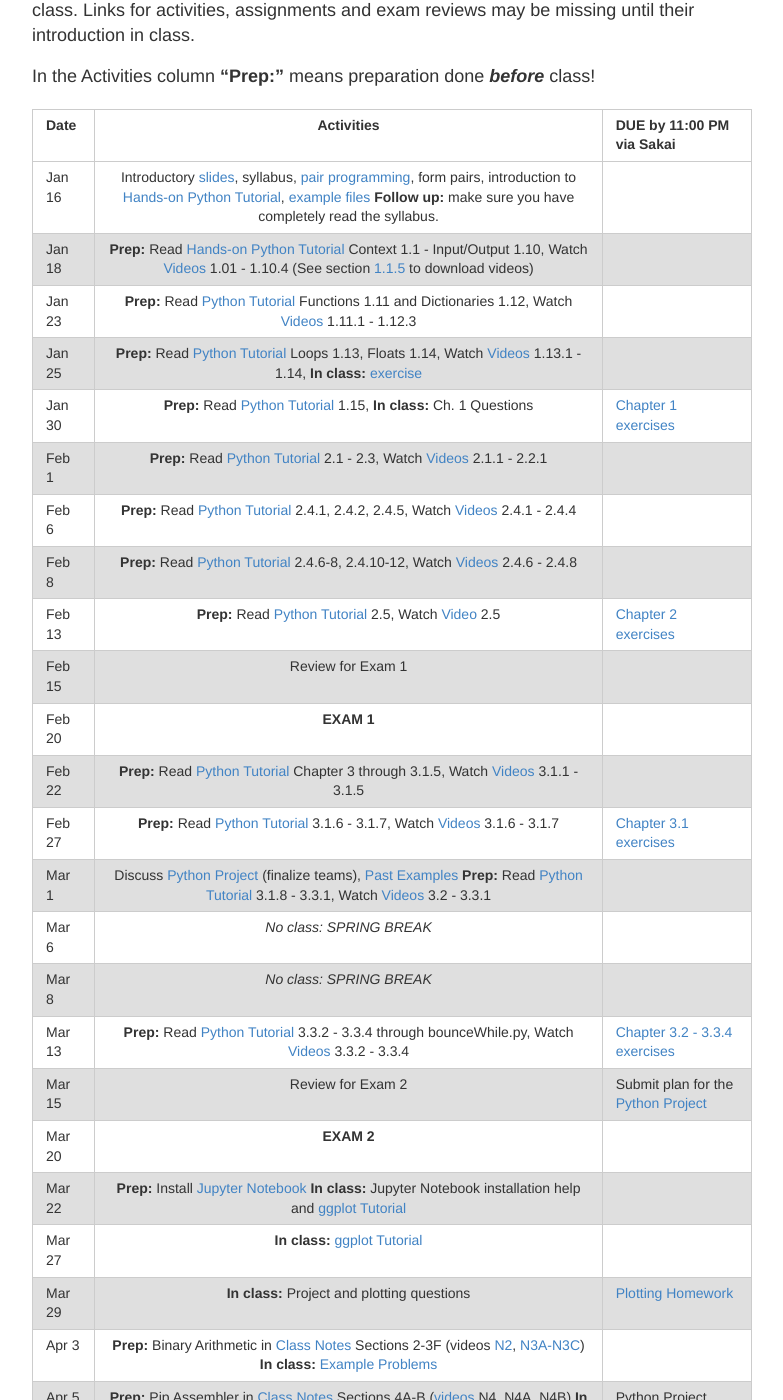
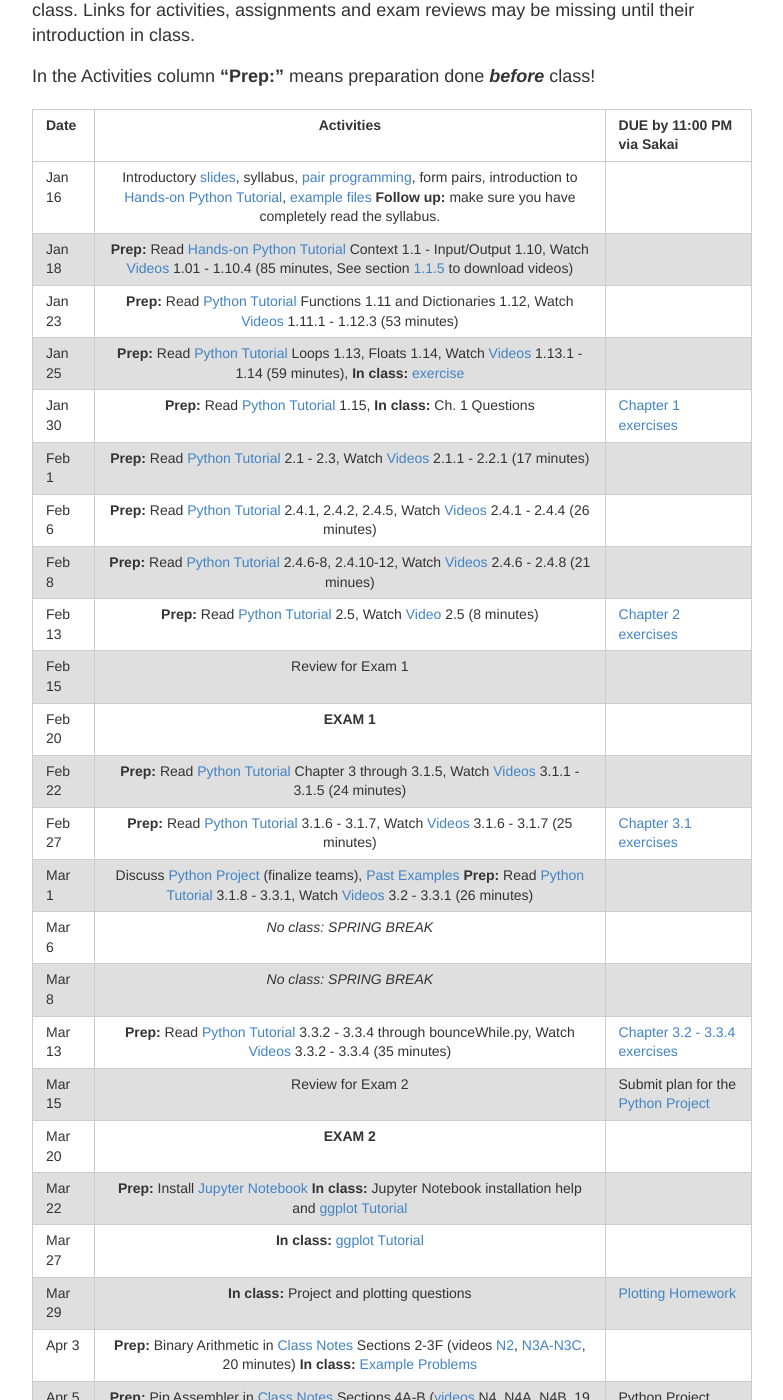
Before and after one commit to hwheeler01/comp150, a Jekyll site: the page built from syllabus.md, in a window 1280 px wide and 1400 px high, scrolled down 5132 px. Shown: the whole window, without its empty margins (248-1031 px from the left). Built offline with Jekyll 4.4.1, drawn with Linux system fonts in a browser that asks for light colours; some of the changed text lies outside the part shown.

Commit message:
add video runtimes

```diff
--- a/syllabus.md
+++ b/syllabus.md
@@ -206,33 +206,33 @@ In the Activities column **"Prep:"** means preparation done ***before*** class!
 | **Date**      | **Activities**    | **DUE by 11:00 PM via Sakai** |
 | ------------- |:-------------:| :-----|
 |Jan 16|Introductory <a href="{{ site.baseurl }}/intro-lecture.pdf">slides</a>, syllabus, <a href="{{ site.baseurl }}/pairprogram">pair programming</a>, form pairs, introduction to <a target="_blank" href="http://anh.cs.luc.edu/python/hands-on/3.1/index.html">Hands-on Python Tutorial</a>, <a href="http://anh.cs.luc.edu/python/hands-on/3.1/examples.zip">example files</a> **Follow up:** make sure you have completely read the syllabus.|
-|Jan 18|**Prep:** Read [Hands-on Python Tutorial](http://anh.cs.luc.edu/python/hands-on/3.1/handsonHtml/index.html) Context 1.1 - Input/Output 1.10, Watch [Videos](https://drive.google.com/drive/folders/0B5WvvnDHeaIYWkUxRWYxMExDeW8) 1.01 - 1.10.4 (See section [1.1.5](http://anh.cs.luc.edu/python/hands-on/3.1/handsonHtml/context.html#using-the-tutorial-text-and-video) to download videos)|
-|Jan 23|**Prep:** Read [Python Tutorial](http://anh.cs.luc.edu/python/hands-on/3.1/handsonHtml/index.html) Functions 1.11 and Dictionaries 1.12, Watch [Videos](https://drive.google.com/drive/folders/0B5WvvnDHeaIYWkUxRWYxMExDeW8) 1.11.1 - 1.12.3|
-|Jan 25|**Prep:** Read [Python Tutorial](http://anh.cs.luc.edu/python/hands-on/3.1/handsonHtml/index.html) Loops 1.13, Floats 1.14, Watch [Videos](https://drive.google.com/drive/folders/0B5WvvnDHeaIYWkUxRWYxMExDeW8) 1.13.1 - 1.14, **In class:** <a href="{{ site.baseurl }}/playComputer_loopy.rtf">exercise</a> |
+|Jan 18|**Prep:** Read [Hands-on Python Tutorial](http://anh.cs.luc.edu/python/hands-on/3.1/handsonHtml/index.html) Context 1.1 - Input/Output 1.10, Watch [Videos](https://drive.google.com/drive/folders/0B5WvvnDHeaIYWkUxRWYxMExDeW8) 1.01 - 1.10.4 (85 minutes, See section [1.1.5](http://anh.cs.luc.edu/python/hands-on/3.1/handsonHtml/context.html#using-the-tutorial-text-and-video) to download videos)|
+|Jan 23|**Prep:** Read [Python Tutorial](http://anh.cs.luc.edu/python/hands-on/3.1/handsonHtml/index.html) Functions 1.11 and Dictionaries 1.12, Watch [Videos](https://drive.google.com/drive/folders/0B5WvvnDHeaIYWkUxRWYxMExDeW8) 1.11.1 - 1.12.3 (53 minutes)|
+|Jan 25|**Prep:** Read [Python Tutorial](http://anh.cs.luc.edu/python/hands-on/3.1/handsonHtml/index.html) Loops 1.13, Floats 1.14, Watch [Videos](https://drive.google.com/drive/folders/0B5WvvnDHeaIYWkUxRWYxMExDeW8) 1.13.1 - 1.14 (59 minutes), **In class:** <a href="{{ site.baseurl }}/playComputer_loopy.rtf">exercise</a> |
 |Jan 30|**Prep:** Read [Python Tutorial](http://anh.cs.luc.edu/python/hands-on/3.1/handsonHtml/index.html) 1.15, **In class:** Ch. 1 Questions |<a href="http://hwheeler01.github.io/comp150/HW/CheckOnTutorial-1.html">Chapter 1 exercises</a>|
-|Feb 1|**Prep:** Read [Python Tutorial](http://anh.cs.luc.edu/python/hands-on/3.1/handsonHtml/index.html) 2.1 - 2.3, Watch [Videos](https://drive.google.com/drive/folders/0B5WvvnDHeaIYWkUxRWYxMExDeW8) 2.1.1 - 2.2.1 | |
-|Feb 6|**Prep:** Read [Python Tutorial](http://anh.cs.luc.edu/python/hands-on/3.1/handsonHtml/index.html) 2.4.1, 2.4.2, 2.4.5, Watch [Videos](https://drive.google.com/drive/folders/0B5WvvnDHeaIYWkUxRWYxMExDeW8) 2.4.1 - 2.4.4 |
-|Feb 8|**Prep:** Read [Python Tutorial](http://anh.cs.luc.edu/python/hands-on/3.1/handsonHtml/index.html) 2.4.6-8, 2.4.10-12, Watch [Videos](https://drive.google.com/drive/folders/0B5WvvnDHeaIYWkUxRWYxMExDeW8) 2.4.6 - 2.4.8|
-|Feb 13|**Prep:** Read [Python Tutorial](http://anh.cs.luc.edu/python/hands-on/3.1/handsonHtml/index.html) 2.5, Watch [Video](https://drive.google.com/drive/folders/0B5WvvnDHeaIYWkUxRWYxMExDeW8)  2.5|<a href="http://hwheeler01.github.io/comp150/HW/CheckOnTutorial-2.html">Chapter 2 exercises</a>|
+|Feb 1|**Prep:** Read [Python Tutorial](http://anh.cs.luc.edu/python/hands-on/3.1/handsonHtml/index.html) 2.1 - 2.3, Watch [Videos](https://drive.google.com/drive/folders/0B5WvvnDHeaIYWkUxRWYxMExDeW8) 2.1.1 - 2.2.1 (17 minutes) | |
+|Feb 6|**Prep:** Read [Python Tutorial](http://anh.cs.luc.edu/python/hands-on/3.1/handsonHtml/index.html) 2.4.1, 2.4.2, 2.4.5, Watch [Videos](https://drive.google.com/drive/folders/0B5WvvnDHeaIYWkUxRWYxMExDeW8) 2.4.1 - 2.4.4 (26 minutes) |
+|Feb 8|**Prep:** Read [Python Tutorial](http://anh.cs.luc.edu/python/hands-on/3.1/handsonHtml/index.html) 2.4.6-8, 2.4.10-12, Watch [Videos](https://drive.google.com/drive/folders/0B5WvvnDHeaIYWkUxRWYxMExDeW8) 2.4.6 - 2.4.8 (21 minues)|
+|Feb 13|**Prep:** Read [Python Tutorial](http://anh.cs.luc.edu/python/hands-on/3.1/handsonHtml/index.html) 2.5, Watch [Video](https://drive.google.com/drive/folders/0B5WvvnDHeaIYWkUxRWYxMExDeW8)  2.5 (8 minutes)|<a href="http://hwheeler01.github.io/comp150/HW/CheckOnTutorial-2.html">Chapter 2 exercises</a>|
 |Feb 15|Review for Exam 1 | |
 |Feb 20|**EXAM 1** |
-|Feb 22|**Prep:** Read [Python Tutorial](http://anh.cs.luc.edu/python/hands-on/3.1/handsonHtml/index.html)  Chapter 3 through 3.1.5, Watch [Videos](https://drive.google.com/drive/folders/0B5WvvnDHeaIYWkUxRWYxMExDeW8) 3.1.1 - 3.1.5 |
-|Feb 27| **Prep:** Read [Python Tutorial](http://anh.cs.luc.edu/python/hands-on/3.1/handsonHtml/index.html) 3.1.6 - 3.1.7, Watch [Videos](https://drive.google.com/drive/folders/0B5WvvnDHeaIYWkUxRWYxMExDeW8)  3.1.6 - 3.1.7 | <a href="http://hwheeler01.github.io/comp150/HW/CheckOnTutorial-3.html">Chapter 3.1 exercises</a> |
-|Mar 1|Discuss <a href="http://hwheeler01.github.io/comp150/HW/Project.html">Python Project</a>  (finalize teams), <a href="http://hwheeler01.github.io/comp150/ClassNotes.html#Past">Past Examples</a> **Prep:** Read [Python Tutorial](http://anh.cs.luc.edu/python/hands-on/3.1/handsonHtml/index.html) 3.1.8 - 3.3.1, Watch [Videos](https://drive.google.com/drive/folders/0B5WvvnDHeaIYWkUxRWYxMExDeW8) 3.2 - 3.3.1|
+|Feb 22|**Prep:** Read [Python Tutorial](http://anh.cs.luc.edu/python/hands-on/3.1/handsonHtml/index.html)  Chapter 3 through 3.1.5, Watch [Videos](https://drive.google.com/drive/folders/0B5WvvnDHeaIYWkUxRWYxMExDeW8) 3.1.1 - 3.1.5 (24 minutes) |
+|Feb 27| **Prep:** Read [Python Tutorial](http://anh.cs.luc.edu/python/hands-on/3.1/handsonHtml/index.html) 3.1.6 - 3.1.7, Watch [Videos](https://drive.google.com/drive/folders/0B5WvvnDHeaIYWkUxRWYxMExDeW8)  3.1.6 - 3.1.7 (25 minutes) | <a href="http://hwheeler01.github.io/comp150/HW/CheckOnTutorial-3.html">Chapter 3.1 exercises</a> |
+|Mar 1|Discuss <a href="http://hwheeler01.github.io/comp150/HW/Project.html">Python Project</a>  (finalize teams), <a href="http://hwheeler01.github.io/comp150/ClassNotes.html#Past">Past Examples</a> **Prep:** Read [Python Tutorial](http://anh.cs.luc.edu/python/hands-on/3.1/handsonHtml/index.html) 3.1.8 - 3.3.1, Watch [Videos](https://drive.google.com/drive/folders/0B5WvvnDHeaIYWkUxRWYxMExDeW8) 3.2 - 3.3.1 (26 minutes)|
 |Mar 6| *No class: SPRING BREAK*|
 |Mar 8| *No class: SPRING BREAK* |
-|Mar 13|**Prep:** Read [Python Tutorial](http://anh.cs.luc.edu/python/hands-on/3.1/handsonHtml/index.html) 3.3.2 - 3.3.4 through bounceWhile.py, Watch [Videos](https://drive.google.com/drive/folders/0B5WvvnDHeaIYWkUxRWYxMExDeW8) 3.3.2 - 3.3.4|<a href="http://hwheeler01.github.io/comp150/HW/CheckOnTutorial-3.html">Chapter 3.2 - 3.3.4 exercises</a>|
+|Mar 13|**Prep:** Read [Python Tutorial](http://anh.cs.luc.edu/python/hands-on/3.1/handsonHtml/index.html) 3.3.2 - 3.3.4 through bounceWhile.py, Watch [Videos](https://drive.google.com/drive/folders/0B5WvvnDHeaIYWkUxRWYxMExDeW8) 3.3.2 - 3.3.4 (35 minutes) |<a href="http://hwheeler01.github.io/comp150/HW/CheckOnTutorial-3.html">Chapter 3.2 - 3.3.4 exercises</a>|
 |Mar 15|Review for Exam 2 |Submit plan for the <a href="http://hwheeler01.github.io/comp150/HW/Project.html">Python Project</a> |
 |Mar 20|**EXAM 2** |
 |Mar 22|**Prep:** Install <a href="http://jupyter-notebook-beginner-guide.readthedocs.io/en/latest/index.html">Jupyter Notebook</a> **In class:** Jupyter Notebook installation help and [ggplot Tutorial](http://hwheeler01.github.io/comp150/ggplot/ggplot_tutorial.html)| |
 |Mar 27|**In class:** [ggplot Tutorial](http://hwheeler01.github.io/comp150/ggplot/ggplot_tutorial.html)|
 |Mar 29|**In class:**  Project and plotting questions| <a href="http://hwheeler01.github.io/comp150/HW/Plotting_Homework.html">Plotting Homework</a>|
-|Apr 3|**Prep:** Binary Arithmetic in <a href="http://hwheeler01.github.io/comp150/ClassNotes.html">Class Notes</a> Sections 2-3F (videos [N2](https://drive.google.com/open?id=0B5WvvnDHeaIYYzYyZjRiYTMtMzgwMi00ZWZlLWE1MTMtNGM3MzgyMTk2MDk3), [N3A-N3C](https://drive.google.com/drive/folders/0B5WvvnDHeaIYYzVlNDYxMzYtNjAzMy00MDY1LWExNzUtYmFjZmFiNmFhNzhh))  **In class:** <a href="http://hwheeler01.github.io/comp150/binDecHex_practice.pdf">Example Problems</a> ||
-|Apr 5|**Prep:** Pip Assembler in <a href="http://hwheeler01.github.io/comp150/ClassNotes.html">Class Notes</a> Sections 4A-B ([videos](https://drive.google.com/drive/folders/0B5WvvnDHeaIYMzQ1MzI0OTItNzQ5Ni00MGRhLThmMWItYTk4OGIyYTBiOTMx) N4, N4A, N4B) **In class:** Project Progress Check| Python Project Progress Check
-|Apr 10|**Prep:** Pip Assembler in <a href="http://hwheeler01.github.io/comp150/ClassNotes.html">Class Notes</a> Sections 4C-E ([videos](https://drive.google.com/drive/folders/0B5WvvnDHeaIYMzQ1MzI0OTItNzQ5Ni00MGRhLThmMWItYTk4OGIyYTBiOTMx) N4C, N4D, N4E)|
-|Apr 12|**Prep:** Pip Assembler in <a href="http://hwheeler01.github.io/comp150/ClassNotes.html">Class Notes</a> Sections 4F-H ([videos](https://drive.google.com/drive/folders/0B5WvvnDHeaIYMzQ1MzI0OTItNzQ5Ni00MGRhLThmMWItYTk4OGIyYTBiOTMx) N4F, N4G, N4H) | <a href="http://hwheeler01.github.io/comp150/HW/PipPrograms.html">Pip Program</a> |
-|Apr 17|**Prep:** Boolean Algebra, Truth Tables, and Digital Circuits in <a href="http://hwheeler01.github.io/comp150/ClassNotes.html">Class Notes</a> Sections 5A-D ([videos](https://drive.google.com/drive/folders/0B5WvvnDHeaIYNmQ5MTA4NDMtNmU1Zi00MDBkLTlkNzYtMGNmOWNjZmI1MjZj) N5A-D) **In class:** [Logicly Demo](https://logic.ly/download/)|
-|Apr 19|**Prep:**  Boolean Algebra, Truth Tables, and Digital Circuits in <a href="http://hwheeler01.github.io/comp150/ClassNotes.html">Class Notes</a> Sections 5E-I ([videos](https://drive.google.com/drive/folders/0B5WvvnDHeaIYNmQ5MTA4NDMtNmU1Zi00MDBkLTlkNzYtMGNmOWNjZmI1MjZj) N5E-I) **In class:** Finalize Project Presentations and Python Code (<a href="http://hwheeler01.github.io/comp150/HW/Project.html">requirements</a>) | <a href="http://hwheeler01.github.io/comp150/HW/Gates.html">Gates Homework</a> |
+|Apr 3|**Prep:** Binary Arithmetic in <a href="http://hwheeler01.github.io/comp150/ClassNotes.html">Class Notes</a> Sections 2-3F (videos [N2](https://drive.google.com/open?id=0B5WvvnDHeaIYYzYyZjRiYTMtMzgwMi00ZWZlLWE1MTMtNGM3MzgyMTk2MDk3), [N3A-N3C](https://drive.google.com/drive/folders/0B5WvvnDHeaIYYzVlNDYxMzYtNjAzMy00MDY1LWExNzUtYmFjZmFiNmFhNzhh), 20 minutes)  **In class:** <a href="http://hwheeler01.github.io/comp150/binDecHex_practice.pdf">Example Problems</a> ||
+|Apr 5|**Prep:** Pip Assembler in <a href="http://hwheeler01.github.io/comp150/ClassNotes.html">Class Notes</a> Sections 4A-B ([videos](https://drive.google.com/drive/folders/0B5WvvnDHeaIYMzQ1MzI0OTItNzQ5Ni00MGRhLThmMWItYTk4OGIyYTBiOTMx) N4, N4A, N4B, 19 minutes) **In class:** Project Progress Check| Python Project Progress Check
+|Apr 10|**Prep:** Pip Assembler in <a href="http://hwheeler01.github.io/comp150/ClassNotes.html">Class Notes</a> Sections 4C-E ([videos](https://drive.google.com/drive/folders/0B5WvvnDHeaIYMzQ1MzI0OTItNzQ5Ni00MGRhLThmMWItYTk4OGIyYTBiOTMx) N4C, N4D, N4E, 12 minutes)|
+|Apr 12|**Prep:** Pip Assembler in <a href="http://hwheeler01.github.io/comp150/ClassNotes.html">Class Notes</a> Sections 4F-H ([videos](https://drive.google.com/drive/folders/0B5WvvnDHeaIYMzQ1MzI0OTItNzQ5Ni00MGRhLThmMWItYTk4OGIyYTBiOTMx) N4F, N4G, N4H, 38 minutes) | <a href="http://hwheeler01.github.io/comp150/HW/PipPrograms.html">Pip Program</a> |
+|Apr 17|**Prep:** Boolean Algebra, Truth Tables, and Digital Circuits in <a href="http://hwheeler01.github.io/comp150/ClassNotes.html">Class Notes</a> Sections 5A-D ([videos](https://drive.google.com/drive/folders/0B5WvvnDHeaIYNmQ5MTA4NDMtNmU1Zi00MDBkLTlkNzYtMGNmOWNjZmI1MjZj) N5A-D, 35 minutes) **In class:** [Logicly Demo](https://logic.ly/download/)|
+|Apr 19|**Prep:**  Boolean Algebra, Truth Tables, and Digital Circuits in <a href="http://hwheeler01.github.io/comp150/ClassNotes.html">Class Notes</a> Sections 5E-I ([videos](https://drive.google.com/drive/folders/0B5WvvnDHeaIYNmQ5MTA4NDMtNmU1Zi00MDBkLTlkNzYtMGNmOWNjZmI1MjZj) N5E-I, 41 minutes) **In class:** Finalize Project Presentations and Python Code (<a href="http://hwheeler01.github.io/comp150/HW/Project.html">requirements</a>) | <a href="http://hwheeler01.github.io/comp150/HW/Gates.html">Gates Homework</a> |
 |Apr 24|  **Project Presentations**, Review for Final Exam |
 |Apr 26| **Project Presentations**| <a href="http://hwheeler01.github.io/comp150/HW/Project.html">Python Project</a> |
 |May 1| **FINAL EXAM: 9:00-11:00 AM** |
```
Also changed, not shown: other parts of syllabus.md (+1 -1 lines).
